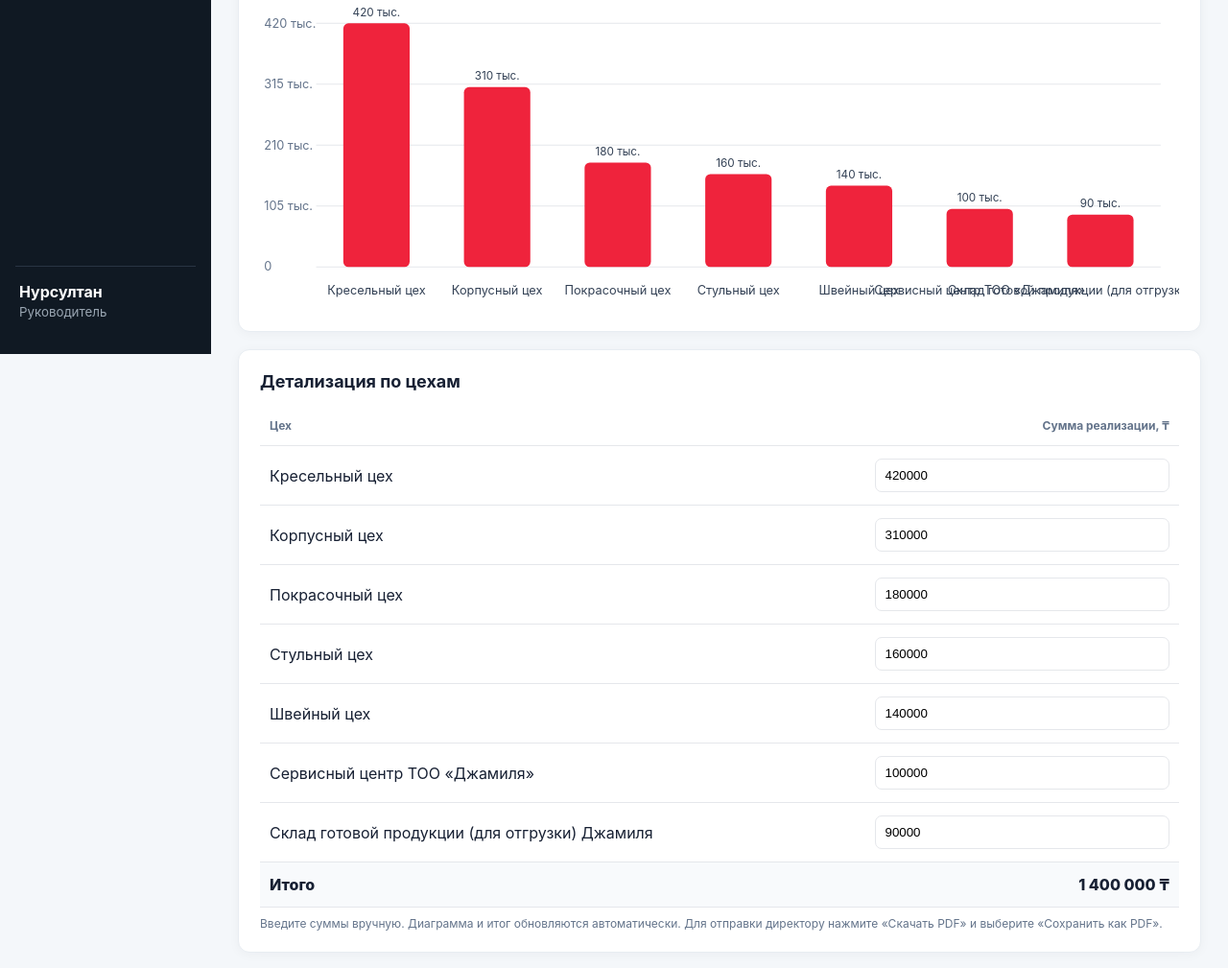
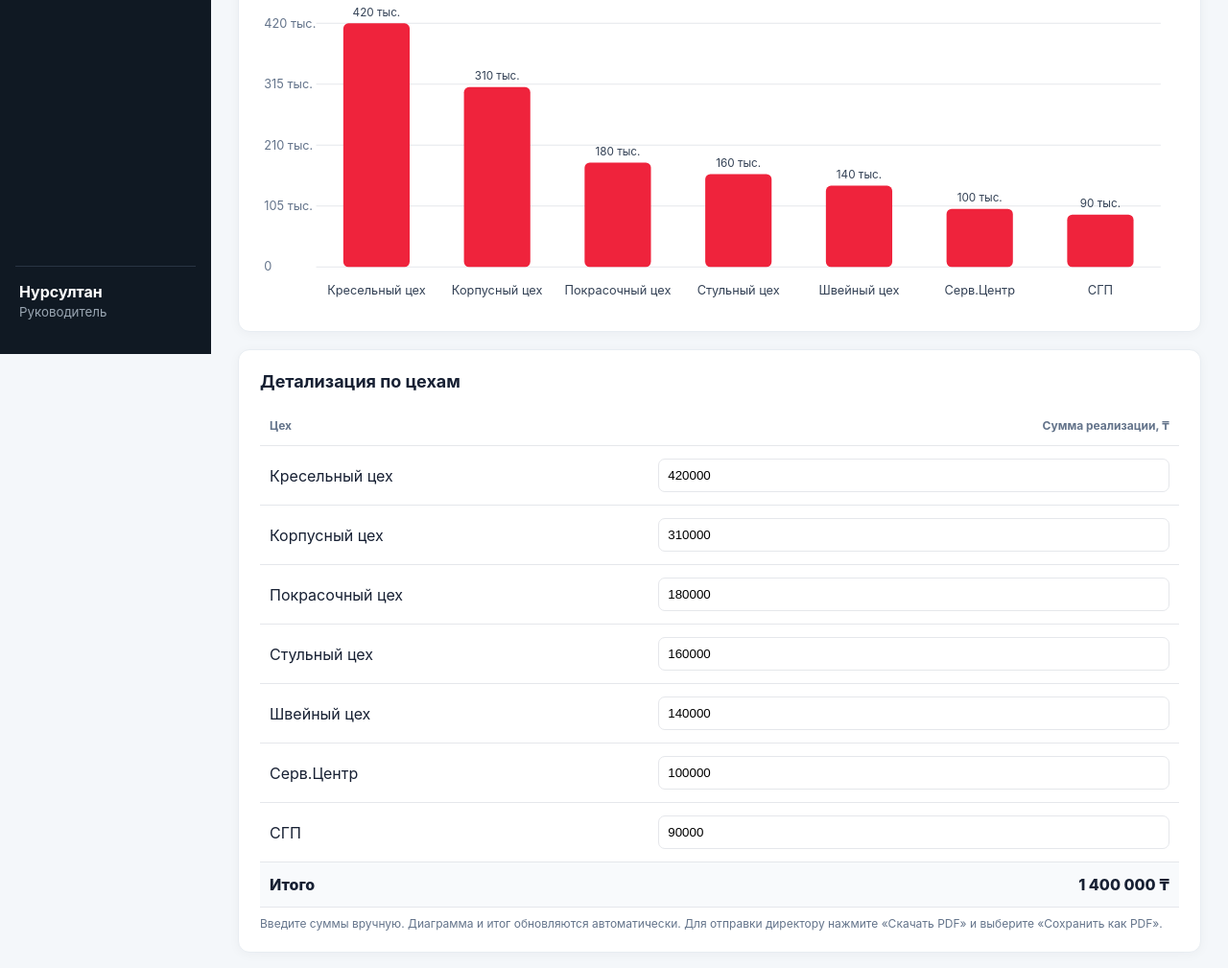
Before and after one commit to Nursultan98kz/Nursultan98kz-ot4et, a plain HTML site: page index.html in a window 1280 px wide. Shown: the part 431-1440 px from the top of the page at 96% size. Drawn offline with Linux system fonts and the light colour scheme.

Commit message:
Update index.html

```diff
--- a/index.html
+++ b/index.html
@@ -70,7 +70,7 @@
 </main>
 </div>
 <script>
-const defaultRows=[['Кресельный цех',420000],['Корпусный цех',310000],['Покрасочный цех',180000],['Стульный цех',160000],['Швейный цех',140000],['Сервисный центр ТОО «Джамиля»',100000],['Склад готовой продукции (для отгрузки) Джамиля',90000]];
+const defaultRows=[['Кресельный цех',420000],['Корпусный цех',310000],['Покрасочный цех',180000],['Стульный цех',160000],['Швейный цех',140000],['Серв.Центр',100000],['СГП',90000]];
 const $=id=>document.getElementById(id);
 function money(n){return new Intl.NumberFormat('ru-RU').format(Math.round(n))+' ₸'}
 function buildRows(){
```
